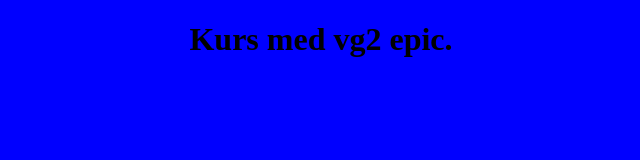
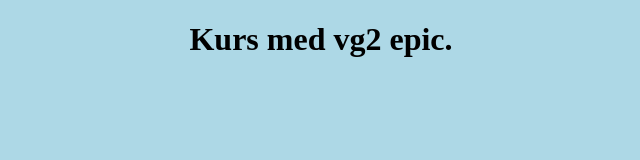
Before and after one commit to agentORW/VG2GitKurs, a plain HTML site: page index.html in a window 1280 px wide. Shown: the whole page, without its empty margins (319-959 px from the left). Drawn offline with Linux system fonts and the light colour scheme.

Commit message:
Lightblue background

```diff
--- a/style.css
+++ b/style.css
@@ -1,5 +1,5 @@
 body {
-    background-color: blue;
+    background-color: lightblue;
 }
 
 h1 {
```
